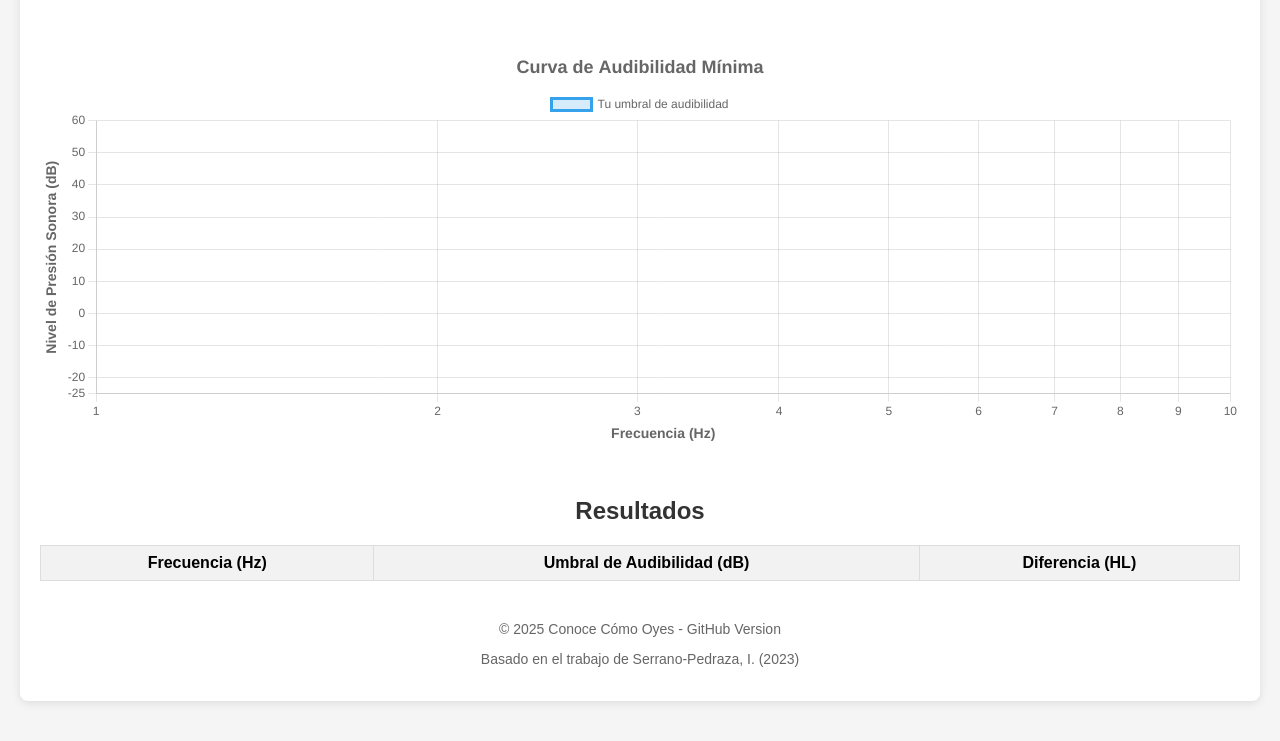
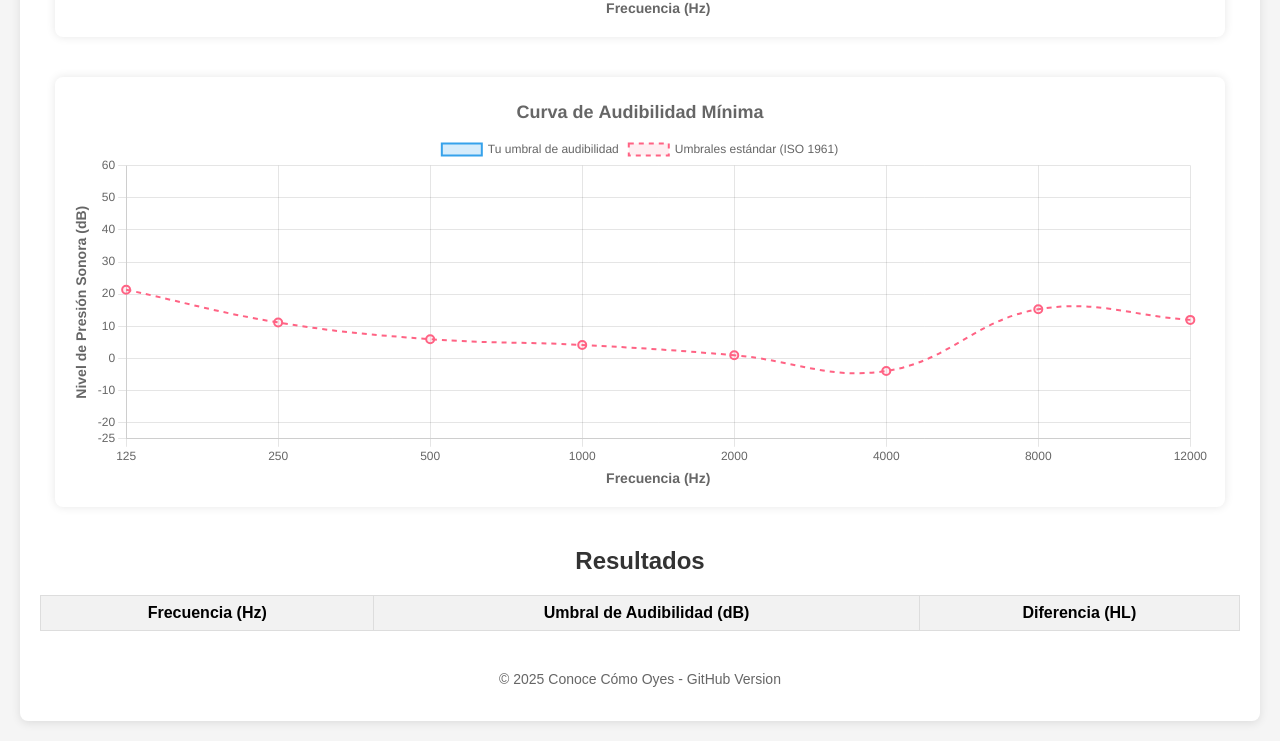
Before and after one commit to SandraAParaiso/conoce-como-oyes, a plain HTML site: page index.html in a window 1280 px wide. Shown: the part 1459-2200 px from the top of the page. Drawn offline with nearby package versions, Linux system fonts and the light colour scheme.

Commit message:
Update index.html

```diff
--- a/index.html
+++ b/index.html
@@ -4,7 +4,8 @@
     <meta charset="UTF-8">
     <meta name="viewport" content="width=device-width, initial-scale=1.0">
     <title>Conoce Cómo Oyes</title>
-    <script src="https://cdnjs.cloudflare.com/ajax/libs/chart.js/3.9.1/chart.min.js"></script>
+    <!-- Asegurarnos de que Chart.js se carga correctamente -->
+    <script src="https://cdnjs.cloudflare.com/ajax/libs/Chart.js/3.9.1/chart.min.js" integrity="sha512-ElRFoEQdI5Ht6kZvyzXhYG9NqjtkmlkfYk0wr6wHxU9JEHakS7UJZNeml5ALk+8IKlU6jDgMabC3vkumRokgJA==" crossorigin="anonymous" referrerpolicy="no-referrer"></script>
     <style>
         body {
             font-family: Arial, sans-serif;
@@ -73,10 +74,13 @@
         }
         .chart-container {
             height: 400px;
-            margin-top: 30px;
-            margin-bottom: 50px;
+            margin: 40px auto;
             position: relative;
-            width: 100%;
+            width: 95%;
+            box-shadow: 0 0 10px rgba(0, 0, 0, 0.1);
+            padding: 15px;
+            border-radius: 8px;
+            background-color: #fff;
         }
         .cell-clickable {
             cursor: pointer;
@@ -189,16 +193,16 @@
 
         <footer>
             <p>&copy; 2025 Conoce Cómo Oyes - GitHub Version</p>
-            <p>Basado en el trabajo de Serrano-Pedraza, I. (2023)</p>
         </footer>
     </div>
 
     <script>
-        // Ejecutar inicialización cuando el DOM esté completamente cargado
-        document.addEventListener('DOMContentLoaded', function() {
-            initializeTable();
-            initializeCharts();
-        });
+        // Variables globales
+        let referenceStep = null; // Paso de referencia (4000 Hz)
+        let audiogramChart = null;
+        let audibilityChart = null;
+        let marks = {}; // Para almacenar las posiciones de X por columna
+        let results = {}; // Para almacenar los resultados calculados
 
         // Definición de frecuencias (Hz)
         const frequencies = [125, 250, 500, 1000, 2000, 4000, 8000, 12000];
@@ -226,21 +230,17 @@
         // Valores de referencia estándar (ISO 1961, Robinson y Dadson, 1956)
         const standardThresholds = [21.4, 11.2, 6, 4.2, 1, -3.9, 15.3, 12];
 
-        // Variables globales
-        let referenceStep = null; // Paso de referencia (4000 Hz)
-        let audiogramChart = null;
-        let audibilityChart = null;
-        let marks = {}; // Para almacenar las posiciones de X por columna
-        let results = {}; // Para almacenar los resultados calculados
-
-        // La inicialización se realiza ahora en la parte superior del script
+        // Ejecutar inicialización cuando el DOM esté completamente cargado
+        document.addEventListener('DOMContentLoaded', function() {
+            initializeTable();
+            // Asegurarnos que Chart.js esté cargado antes de inicializar los gráficos
+            setTimeout(initializeCharts, 500);
+        });
 
         // Inicializar la tabla
         function initializeTable() {
             // Agregar cabeceras de frecuencia
             const headerRow = document.getElementById('header-row');
-            // Eliminar la columna de dB
-            headerRow.removeChild(headerRow.firstChild);
 
             frequencies.forEach(freq => {
                 const th = document.createElement('th');
@@ -360,7 +360,8 @@
                     const calculatedDB = (referenceStep - step) * 5;
 
                     // Calcular la diferencia con el umbral estándar (audiograma)
-                    const difference = (standardThresholds[index] - calculatedDB).toFixed(1);
+                    // El Hearing Level (HL) es el umbral del sujeto menos el umbral estándar
+                    const difference = (calculatedDB - standardThresholds[index]).toFixed(1);
 
                     // Guardar resultados
                     results[freq] = {
@@ -400,8 +401,14 @@
                 }
             });
 
+            // Verificar que los gráficos estén inicializados
+            if (audibilityChart && audiogramChart) {
                 // Actualizar gráficos
                 updateCharts(audibilityData, audiogramData);
+            } else {
+                console.error("Los gráficos no están inicializados correctamente");
+                alert("Ha ocurrido un error con los gráficos. Por favor, recarga la página.");
+            }
         }
 
         // Asegurarnos que los gráficos están visibles y son del tamaño adecuado
@@ -415,11 +422,27 @@
 
         // Inicializar los gráficos
         function initializeCharts() {
+            try {
+                console.log("Inicializando gráficos...");
+
+                // Verificar que Chart esté disponible
+                if (typeof Chart === 'undefined') {
+                    console.error("Chart.js no está cargado correctamente");
+                    setTimeout(initializeCharts, 500); // Intentar nuevamente en 500ms
+                    return;
+                }
+
                 // Gráfico de curva de audibilidad
-            const ctxAudibility = document.getElementById('audibility-chart').getContext('2d');
-            audibilityChart = new Chart(ctxAudibility, {
+                const ctxAudibility = document.getElementById('audibility-chart');
+                if (!ctxAudibility) {
+                    console.error("No se encontró el elemento audibility-chart");
+                    return;
+                }
+
+                audibilityChart = new Chart(ctxAudibility.getContext('2d'), {
                     type: 'line',
                     data: {
+                        labels: frequencies.map(f => f.toString()), // Usar etiquetas explícitas
                         datasets: [
                             {
                                 label: 'Tu umbral de audibilidad',
@@ -427,7 +450,18 @@
                                 borderColor: 'rgba(54, 162, 235, 1)',
                                 backgroundColor: 'rgba(54, 162, 235, 0.2)',
                                 tension: 0.4,
-                            pointRadius: 6
+                                pointRadius: 6,
+                                borderWidth: 2
+                            },
+                            {
+                                label: 'Umbrales estándar (ISO 1961)',
+                                data: standardThresholds,
+                                borderColor: 'rgba(255, 99, 132, 1)',
+                                backgroundColor: 'rgba(255, 99, 132, 0.1)',
+                                tension: 0.4,
+                                pointRadius: 4,
+                                borderWidth: 2,
+                                borderDash: [5, 5]
                             }
                         ]
                     },
@@ -436,18 +470,13 @@
                         maintainAspectRatio: false,
                         scales: {
                             x: {
-                            type: 'logarithmic',
+                                type: 'category', // Usa category en lugar de logarithmic para etiquetas fijas
                                 title: {
                                     display: true,
                                     text: 'Frecuencia (Hz)',
                                     font: {
                                         size: 14,
                                         weight: 'bold'
-                                }
-                            },
-                            ticks: {
-                                callback: function(value) {
-                                    return value;
                                     }
                                 }
                             },
@@ -478,16 +507,26 @@
                                         return `${context.dataset.label}: ${context.parsed.y} dB`;
                                     }
                                 }
+                            },
+                            legend: {
+                                display: true,
+                                position: 'top'
                             }
                         }
                     }
                 });
 
                 // Gráfico de audiograma
-            const ctxAudiogram = document.getElementById('audiogram-chart').getContext('2d');
-            audiogramChart = new Chart(ctxAudiogram, {
+                const ctxAudiogram = document.getElementById('audiogram-chart');
+                if (!ctxAudiogram) {
+                    console.error("No se encontró el elemento audiogram-chart");
+                    return;
+                }
+
+                audiogramChart = new Chart(ctxAudiogram.getContext('2d'), {
                     type: 'line',
                     data: {
+                        labels: frequencies.map(f => f.toString()), // Usar etiquetas explícitas
                         datasets: [
                             {
                                 label: 'Tu audiograma',
@@ -495,19 +534,18 @@
                                 borderColor: 'rgba(54, 162, 235, 1)',
                                 backgroundColor: 'rgba(54, 162, 235, 0.2)',
                                 tension: 0.4,
-                            pointRadius: 6
+                                pointRadius: 6,
+                                borderWidth: 2
                             },
                             {
-                            label: 'Referencia normal',
-                            data: frequencies.map(f => ({
-                                x: f,
-                                y: 0
-                            })),
-                            borderColor: 'rgba(0, 0, 0, 0.5)',
+                                label: 'Nivel normal de audición (0 dB HL)',
+                                data: new Array(frequencies.length).fill(0), // Línea en cero
+                                borderColor: 'rgba(0, 0, 0, 1)',
                                 backgroundColor: 'rgba(0, 0, 0, 0)',
                                 borderDash: [5, 5],
                                 tension: 0,
-                            pointRadius: 0
+                                pointRadius: 0,
+                                borderWidth: 3
                             }
                         ]
                     },
@@ -516,18 +554,13 @@
                         maintainAspectRatio: false,
                         scales: {
                             x: {
-                            type: 'logarithmic',
+                                type: 'category', // Usa category en lugar de logarithmic para etiquetas fijas
                                 title: {
                                     display: true,
                                     text: 'Frecuencia (Hz)',
                                     font: {
                                         size: 14,
                                         weight: 'bold'
-                                }
-                            },
-                            ticks: {
-                                callback: function(value) {
-                                    return value;
                                     }
                                 }
                             },
@@ -559,29 +592,72 @@
                                         return `${context.dataset.label}: ${context.parsed.y} dB`;
                                     }
                                 }
+                            },
+                            legend: {
+                                display: true,
+                                position: 'top'
                             }
                         }
                     }
                 });
+
+                console.log("Gráficos inicializados correctamente");
+            } catch (error) {
+                console.error("Error al inicializar los gráficos:", error);
+            }
         }
 
         // Actualizar los gráficos con los nuevos datos
         function updateCharts(audibilityData, audiogramData) {
-            // Ordenar los datos por frecuencia
-            audibilityData.sort((a, b) => a.x - b.x);
-            audiogramData.sort((a, b) => a.x - b.x);
+            try {
+                // Verificar que los gráficos estén inicializados
+                if (!audibilityChart || !audiogramChart) {
+                    console.error("Los gráficos no están inicializados");
+                    return;
+                }
+
+                // Convertir los datos a formato adecuado para gráficos basados en etiquetas
+                const audibilityValues = [];
+                const audiogramValues = [];
+
+                // Inicializar arrays con valores nulos para todas las frecuencias
+                for (let i = 0; i < frequencies.length; i++) {
+                    audibilityValues[i] = null;
+                    audiogramValues[i] = null;
+                }
+
+                // Rellenar con los valores disponibles
+                audibilityData.forEach(point => {
+                    const index = frequencies.indexOf(point.x);
+                    if (index !== -1) {
+                        audibilityValues[index] = point.y;
+                    }
+                });
+
+                audiogramData.forEach(point => {
+                    const index = frequencies.indexOf(point.x);
+                    if (index !== -1) {
+                        audiogramValues[index] = point.y;
+                    }
+                });
 
                 // Actualizar los conjuntos de datos
-            audibilityChart.data.datasets[0].data = audibilityData;
-            audiogramChart.data.datasets[0].data = audiogramData;
+                audibilityChart.data.datasets[0].data = audibilityValues;
+                audiogramChart.data.datasets[0].data = audiogramValues;
 
                 // Actualizar los gráficos
                 audibilityChart.update();
                 audiogramChart.update();
+
+                console.log("Gráficos actualizados correctamente");
+            } catch (error) {
+                console.error("Error al actualizar los gráficos:", error);
+            }
         }
 
         // Reiniciar la tabla y los resultados
         function resetTable() {
+            try {
                 // Quitar todas las X
                 document.querySelectorAll('.cell-x, .reference-x').forEach(cell => {
                     cell.textContent = '';
@@ -603,11 +679,22 @@
                 document.getElementById('calculate-btn').disabled = true;
                 document.getElementById('export-btn').disabled = true;
 
-            // Reiniciar los gráficos
-            audibilityChart.data.datasets[0].data = [];
-            audiogramChart.data.datasets[0].data = [];
+                // Verificar que los gráficos estén inicializados
+                if (audibilityChart && audiogramChart) {
+                    // Reiniciar los gráficos con valores nulos
+                    const emptyData = new Array(frequencies.length).fill(null);
+                    audibilityChart.data.datasets[0].data = emptyData;
+                    audiogramChart.data.datasets[0].data = emptyData;
                     audibilityChart.update();
                     audiogramChart.update();
+                } else {
+                    console.warn("No se pudieron reiniciar los gráficos porque no están inicializados");
+                }
+
+                console.log("Tabla reiniciada correctamente");
+            } catch (error) {
+                console.error("Error al reiniciar la tabla:", error);
+            }
         }
 
         // Exportar los resultados a CSV
```
Lines whose indentation alone changed are shown as unchanged.
